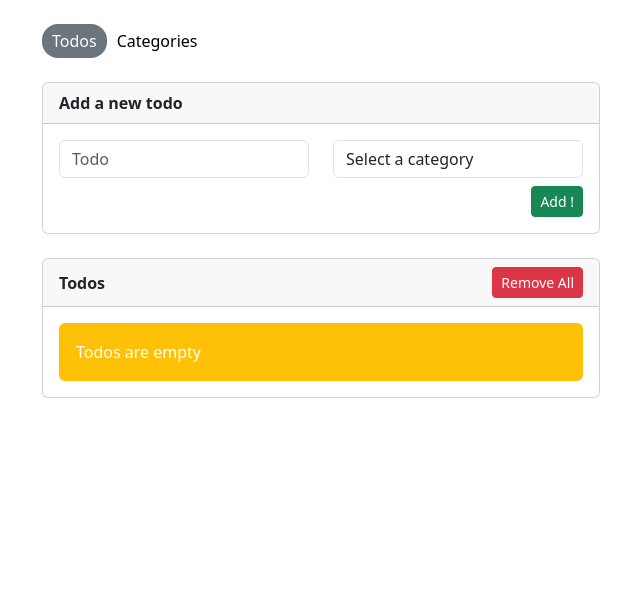
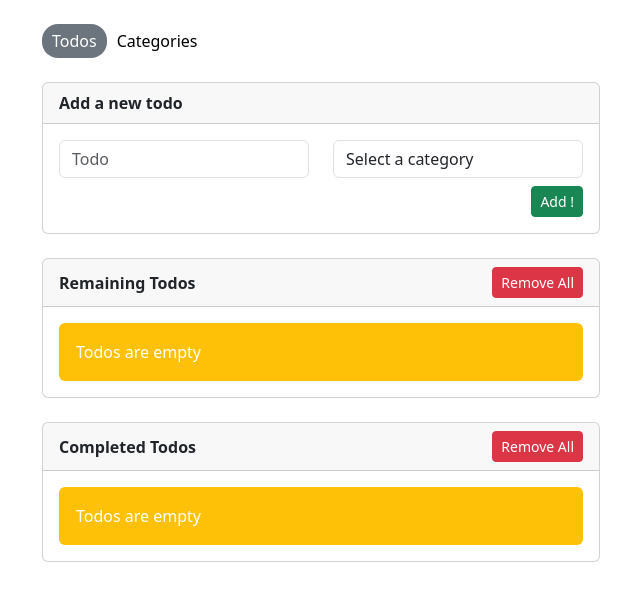
Before and after one commit to gurkanatik/todo-app-react-js, a React (Vite) app in the folder 0-todo/: page / in a window 1280 px wide. Shown: the top 600 px of the page, without its empty margins (319-959 px from the left). Built offline with nearby package versions, Linux system fonts and the light colour scheme.

Commit message:
remaining & completed todos component parsed

```diff
--- a/0-todo/src/App.jsx
+++ b/0-todo/src/App.jsx
@@ -2,7 +2,7 @@ import {useState, useEffect} from 'react'
 import './assets/style.css';
 
 import Categories from "./components/categories/Categories.jsx";
-import Todos from "./components/todos/Todos.jsx";
+import Todos from "./components/todos/Index.jsx";
 import AlertMessage from "./components/AlertMessage";
 
 function App() {
@@ -29,6 +29,7 @@ function App() {
                     </div>
 
                     {(alertMessage && <AlertMessage message={alertMessage}/>)}
+
                     <Todos isVisible={activeTab === 'todos'}
                            categories={categories}
                            todos={todos}
--- /dev/null
+++ b/0-todo/src/components/todos/AddTodo.jsx
@@ -0,0 +1,57 @@
+import {useState} from "react";
+
+export default function ({categories, todos, setTodos, setAlertMessage}) {
+    const [todo, setTodo] = useState('')
+    const [categoryId, setCategoryId] = useState('none')
+
+    function addTodo() {
+        if (categoryId !== 'none') {
+            if (todo !== '') {
+                setTodos([
+                    ...todos,
+                    {id: Date.now(), todo: todo, status: false, categoryId: categoryId}
+                ])
+
+                setTodo('')
+                setAlertMessage('')
+            } else {
+                setAlertMessage('Please fill the todo input')
+            }
+        } else {
+            setAlertMessage('Before adding todo please add a category')
+        }
+    }
+
+    return (
+        <>
+            <div className="card mb-4">
+                <div className="card-header fw-bold">
+                    Add a new todo
+                </div>
+                <div className="card-body">
+                    <div className="row">
+                        <div className="col-12 col-md-6">
+                            <input type="text" className="form-control"
+                                   placeholder="Todo"
+                                   value={todo}
+                                   onChange={(e) => setTodo(e.target.value)}
+                                   onKeyPress={(e) => e.key === 'Enter' && addTodo()}/>
+                        </div>
+                        <div className="col-12 col-md-6">
+                            <select className="form-control" defaultValue="0" onChange={(e) => {
+                                setCategoryId(e.target.value)
+                            }}>
+                                <option value="0" disabled>Select a category</option>
+                                {categories.map((category, categoryIndex) => <option key={categoryIndex}
+                                                                                     value={categoryIndex}>{category}</option>)}
+                            </select>
+                        </div>
+                    </div>
+                    <button className="btn btn-sm btn-success d-table ms-auto mt-2"
+                            disabled={categories.length === 0} onClick={addTodo}>Add !
+                    </button>
+                </div>
+            </div>
+        </>
+    )
+}
--- /dev/null
+++ b/0-todo/src/components/todos/Index.jsx
@@ -0,0 +1,21 @@
+import AddTodo from './AddTodo'
+import Todos from './Todos'
+
+export default function Index({isVisible, todos, categories, setTodos, setAlertMessage}) {
+
+    return (
+        <div className={!isVisible ? 'd-none' : ''}>
+            <AddTodo categories={categories} setTodos={setTodos} todos={todos} setAlertMessage={setAlertMessage}/>
+            <Todos
+                todos={todos.filter((todoItem) => todoItem.status === false)}
+                categories={categories}
+                setTodos={setTodos}
+                caption="Remaining Todos"/>
+            <Todos
+                todos={todos.filter((todoItem) => todoItem.status === true)}
+                categories={categories}
+                setTodos={setTodos}
+                caption="Completed Todos"/>
+        </div>
+    )
+}
--- a/0-todo/src/components/todos/Todos.jsx
+++ b/0-todo/src/components/todos/Todos.jsx
@@ -1,10 +1,13 @@
-import {useState} from "react";
+function TodoItem({todo, category, removeTodo, changeTodoStatus}) {
+    let classes = 'list-group-item d-flex align-items-center justify-content-between'
+    todo.status === true ? classes += ' bg-success text-white' : ''
 
-function TodoItem({todo, category, removeTodo, changeTodoStatus}) {
     return (
-        <li className="list-group-item d-flex align-items-center justify-content-between">
+        <li className={classes}>
             <div>
-                <input className="me-2" type="checkbox" onChange={() => {changeTodoStatus(todo.id, !todo.status)}}/>
+                <input className="me-2" type="checkbox" checked={todo.status} onChange={() => {
+                    changeTodoStatus(todo.id, !todo.status)
+                }}/>
                 <span className="me-2">{todo.todo}</span>
                 <span className="badge bg-primary">{category}</span>
             </div>
@@ -15,71 +18,27 @@ function TodoItem({todo, category, removeTodo, changeTodoStatus}) {
     )
 }
 
-export default function Todos({isVisible, todos, categories, setTodos, setAlertMessage}) {
-    const [todo, setTodo] = useState('')
-    const [categoryId, setCategoryId] = useState('none')
-
-    function addTodo() {
-        if (categoryId !== 'none') {
-            if (todo !== '') {
-                setTodos([
-                    ...todos,
-                    {id: Date.now(), todo: todo, status: 0, categoryId: categoryId}
-                ])
-
-                setTodo('')
-                setAlertMessage('')
-            } else {
-                setAlertMessage('Please fill the todo input')
-            }
-        } else {
-            setAlertMessage('Before adding todo please add a category')
-        }
+export default function ({caption, todos, categories, setTodos}) {
+    function changeTodoStatus(id, status = 0) {
+        const newTodos = [...todos]
+        const todoToUpdate = newTodos.find((todoItem) => todoItem.id === id);
+        todoToUpdate.status = status;
+        setTodos(newTodos);
     }
 
     function removeTodo(todo) {
         setTodos(todos.filter((item) => item !== todo))
     }
 
-    function changeTodoStatus(id, status = 0) {
-        todos.find((todoItem) => todoItem.id === id).status = status
-        setTodos(todos)
-    }
-
     return (
-        <div className={!isVisible ? 'd-none' : ''}>
+        <>
             <div className="card mb-4">
-                <div className="card-header fw-bold">
-                    Add a new todo
-                </div>
-                <div className="card-body">
-                    <div className="row">
-                        <div className="col-12 col-md-6">
-                            <input type="text" className="form-control"
-                                   placeholder="Todo"
-                                   value={todo}
-                                   onChange={(e) => setTodo(e.target.value)}
-                                   onKeyPress={(e) => e.key === 'Enter' && addTodo()}/>
-                        </div>
-                        <div className="col-12 col-md-6">
-                            <select className="form-control" defaultValue="0" onChange={(e) => {
-                                setCategoryId(e.target.value)
-                            }}>
-                                <option value="0" disabled>Select a category</option>
-                                {categories.map((category, categoryIndex) => <option key={categoryIndex}
-                                                                                     value={categoryIndex}>{category}</option>)}
-                            </select>
-                        </div>
-                    </div>
-                    <button className="btn btn-sm btn-success d-table ms-auto mt-2"
-                            disabled={categories.length === 0} onClick={addTodo}>Add !
+                <div className="card-header d-flex align-items-center justify-content-between">
+                    <span className="fw-bold">{caption}</span>
+                    <button className="btn btn-sm btn-danger" onClick={() => {
+                        setTodos([])
+                    }}>Remove All
                     </button>
-                </div>
-            </div>
-            <div className="card">
-                <div className="card-header d-flex align-items-center justify-content-between">
-                    <span className="fw-bold">Todos</span>
-                    <button className="btn btn-sm btn-danger" onClick={() => {setTodos([])}}>Remove All</button>
                 </div>
                 <div className="card-body">
                     {todos.length > 0 && (
@@ -96,6 +55,6 @@ export default function Todos({isVisible, todos, categories, setTodos, setAlertM
                     )}
                 </div>
             </div>
-        </div>
+        </>
     )
 }
```
